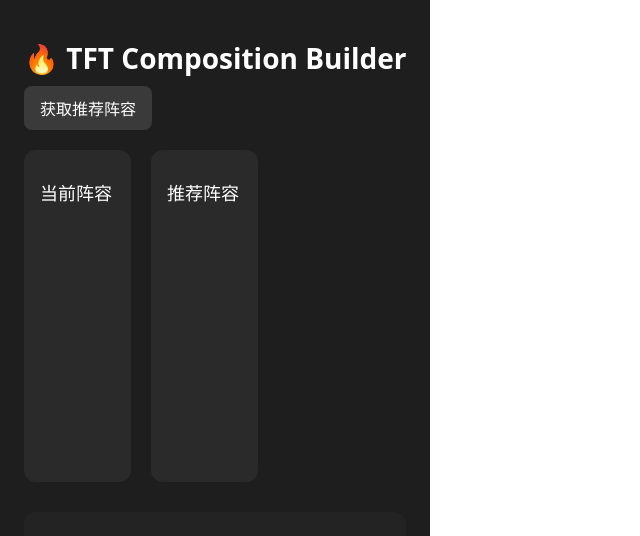
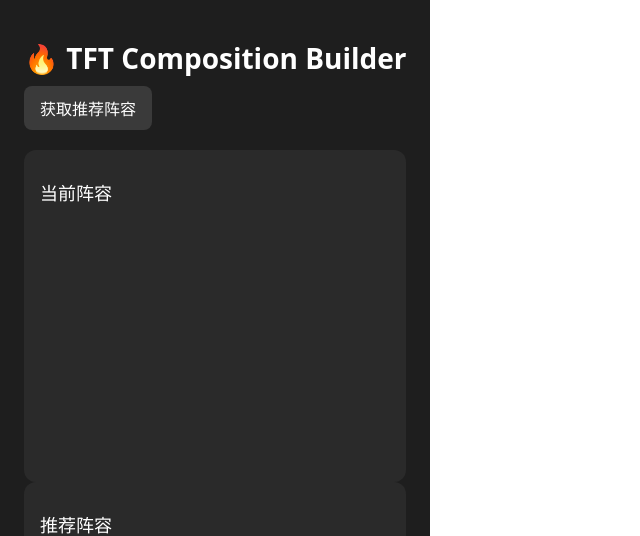
Before and after one commit to chenyiweifu108/TFTalent, a React app in the folder frontend/: page / in a window 1280 px wide. Shown: the top 536 px of the page, without its empty margins (0-640 px from the left). Built offline with nearby package versions, Linux system fonts and the light colour scheme; the HTML template or start-up script is replaced by a standard one.

Commit message:
Update App.css

```diff
--- a/frontend/src/App.css
+++ b/frontend/src/App.css
@@ -26,13 +26,10 @@
 }
 
 /* ===== 主布局（核心）===== */
-.layout {
+.main-layout {
   display: grid;
   grid-template-columns: 1fr 1fr 1.2fr;
   gap: 20px;
-  align-items: flex-start;
-  max-width: 1400px;
-  margin: 0 auto;
 }
 
 /* 面板 */
```
